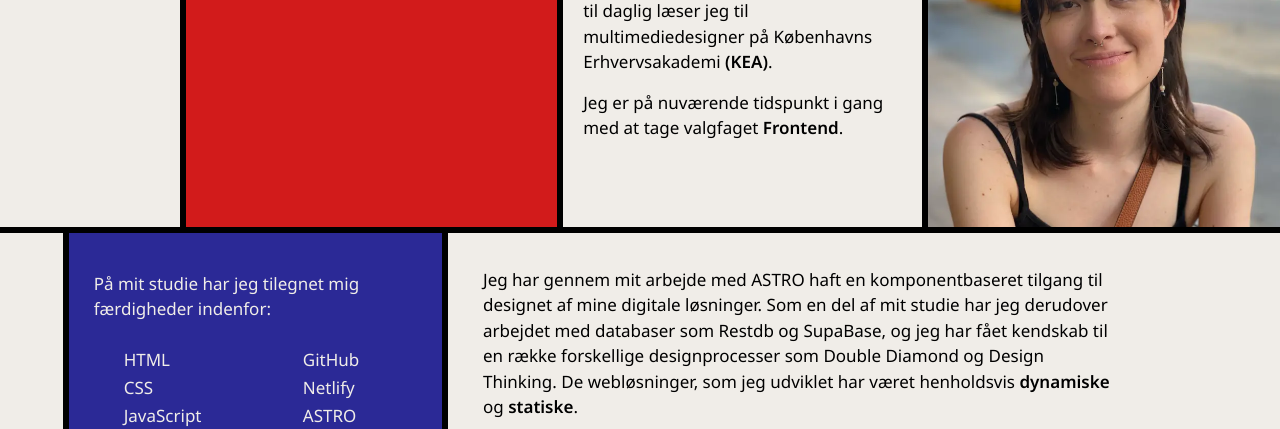
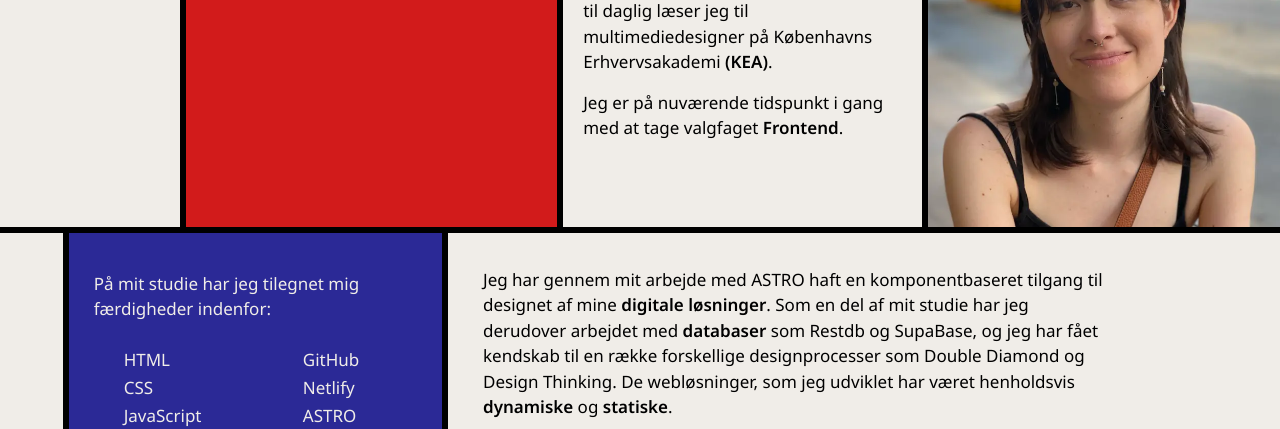
Before and after one commit to katbang/professionel-profile, a plain HTML site: page index.html in a window 1280 px wide. Shown: the part 355-784 px from the top of the page. Drawn offline with Linux system fonts and the light colour scheme.

Commit message:
flere strong tags

```diff
--- a/index.html
+++ b/index.html
@@ -67,12 +67,13 @@
           <div class="txtbox2">
             <p class="description">
               Jeg har gennem mit arbejde med ASTRO haft en komponentbaseret
-              tilgang til designet af mine digitale løsninger. Som en del af mit
-              studie har jeg derudover arbejdet med databaser som Restdb og
-              SupaBase, og jeg har fået kendskab til en række forskellige
-              designprocesser som Double Diamond og Design Thinking. De
-              webløsninger, som jeg udviklet har været henholdsvis
-              <strong>dynamiske</strong> og <strong>statiske</strong>.
+              tilgang til designet af mine <strong>digitale løsninger</strong>.
+              Som en del af mit studie har jeg derudover arbejdet med
+              <strong>databaser</strong> som Restdb og SupaBase, og jeg har fået
+              kendskab til en række forskellige designprocesser som Double
+              Diamond og Design Thinking. De webløsninger, som jeg udviklet har
+              været henholdsvis <strong>dynamiske</strong> og
+              <strong>statiske</strong>.
             </p>
             <p class="description">
               Når det kommer til kodning er jeg en arbejdshest, som finder glæde
```
